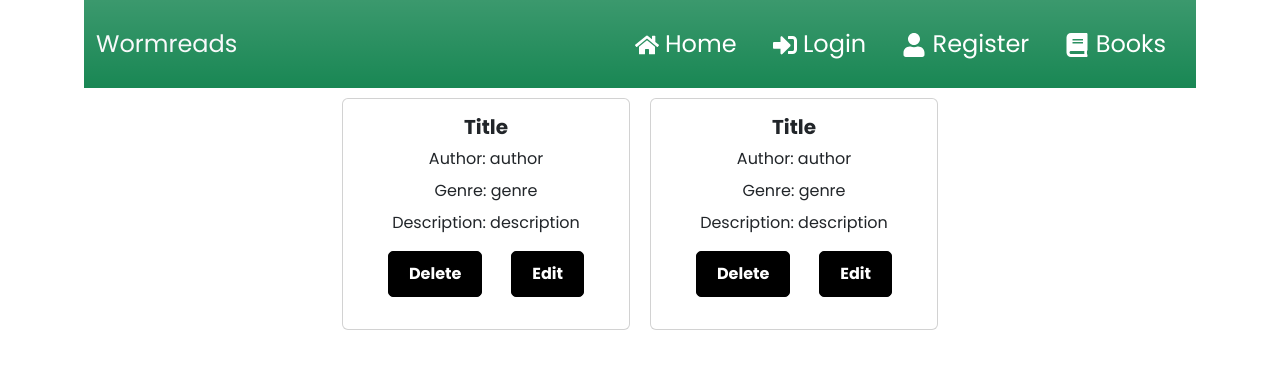
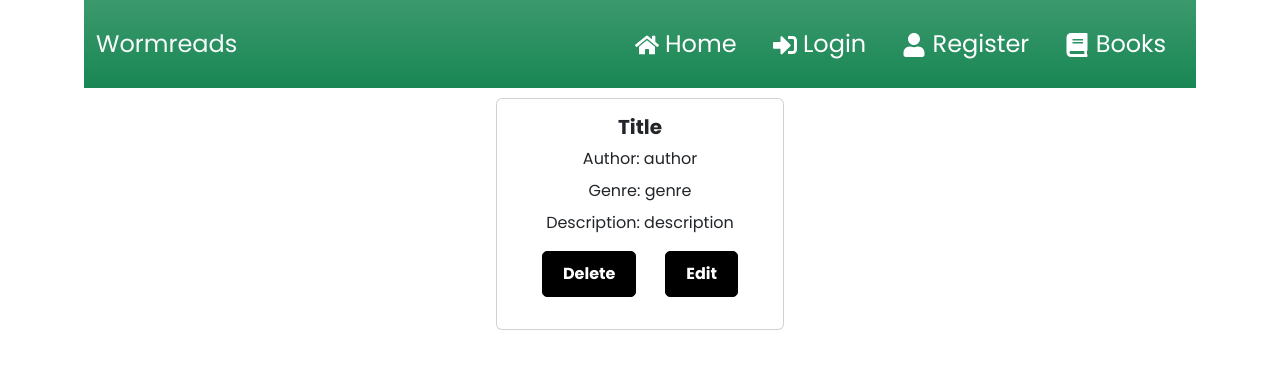
Before and after one commit to M-Hawk/T3A2, a React (Vite) app in the folder src/frontend/: page /books/1 in a window 1280 px wide. Shown: the top 368 px of the page. Built offline with nearby package versions, Linux system fonts and the light colour scheme; no server answers; a web font is replaced by a local one.

Commit message:
added uncomment

```diff
--- a/src/frontend/src/pages/BookInfo.jsx
+++ b/src/frontend/src/pages/BookInfo.jsx
@@ -2,19 +2,12 @@ import { useState, useEffect } from "react"
 import { Button, Card } from "react-bootstrap"
 import axios from "../apiConnect/axios"
 
-const GET_BOOKS_URL = "api/bookdetails"
+const GET_BOOK_URL = "api/bookdetails/:id"
 
 const BookInfo = () => {
 
 
-  // const [book, setBook] = useState(() => {
-  //   return {
-  //     title: book ? book.title : "",
-  //     author: book ? book.author : "",
-  //     genre: book ? book.genre : "",
-  //     description: book ? book.description : "",
-  //   }
-  // })
+  const [book, setBook] = useState()
 
   useEffect(() => {
     const fetchBooks = async () => {
@@ -32,25 +25,6 @@ const BookInfo = () => {
 
   return (
     <section className="book-list">
-
-      <Card style={{ width: '18rem' }} className="book">
-        <Card.Body>
-          <Card.Title className="book-title">Title</Card.Title>
-          <div className="book-details">
-            <div>Author: author</div>
-            <div>Genre: genre</div>
-            <div>Description: description</div>
-          </div>
-          <div className="book-button">
-            <Button variant="danger" onClick={() => handleRemoveBook(id)}>
-              Delete
-            </Button>{' '}
-            <Button variant="primary" onClick={() => history.push(`/edit/${id}`)}>
-              Edit
-            </Button>
-          </div>
-        </Card.Body>
-      </Card>
 
       <Card style={{ width: '18rem' }} className="book">
         <Card.Body>
```
